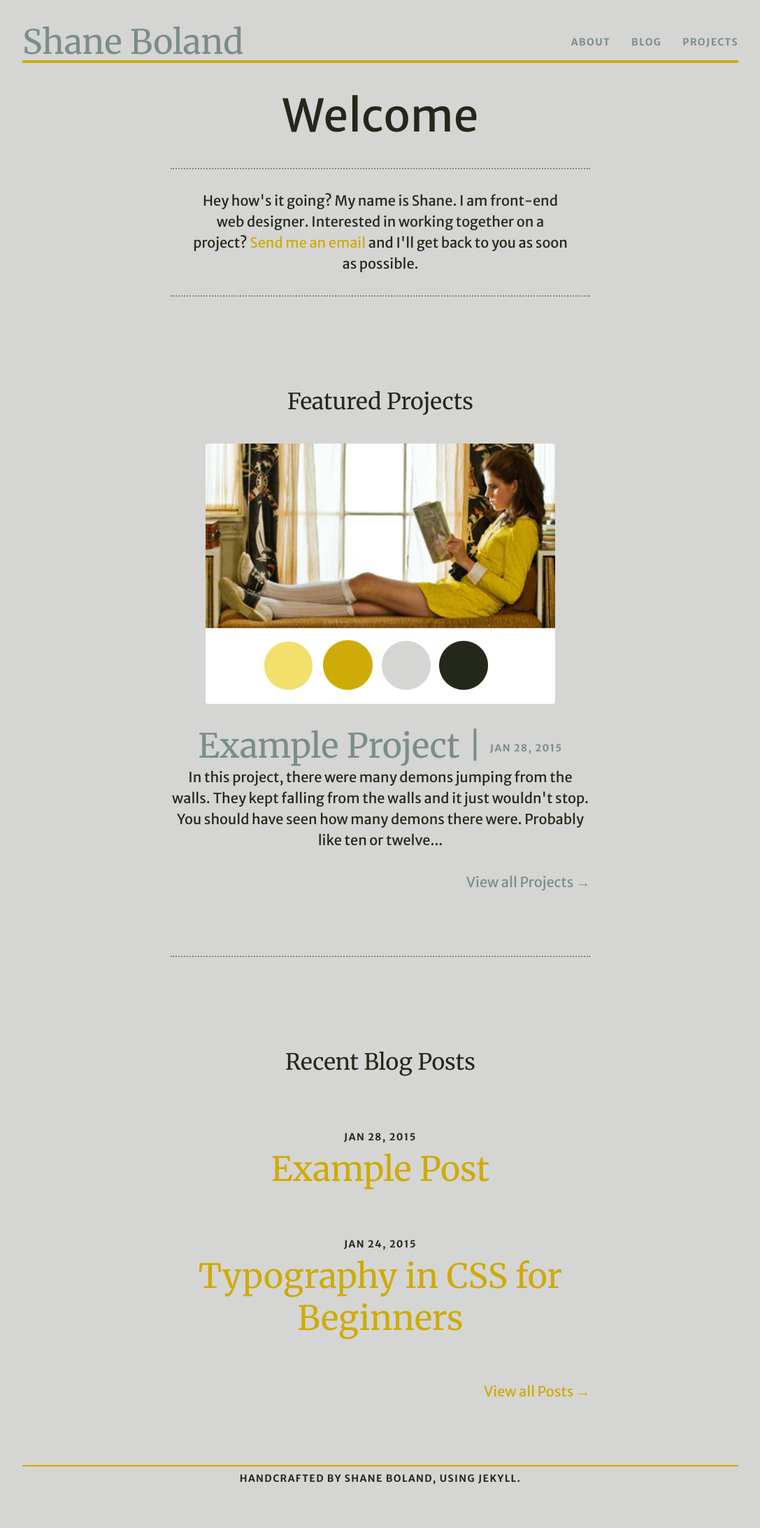
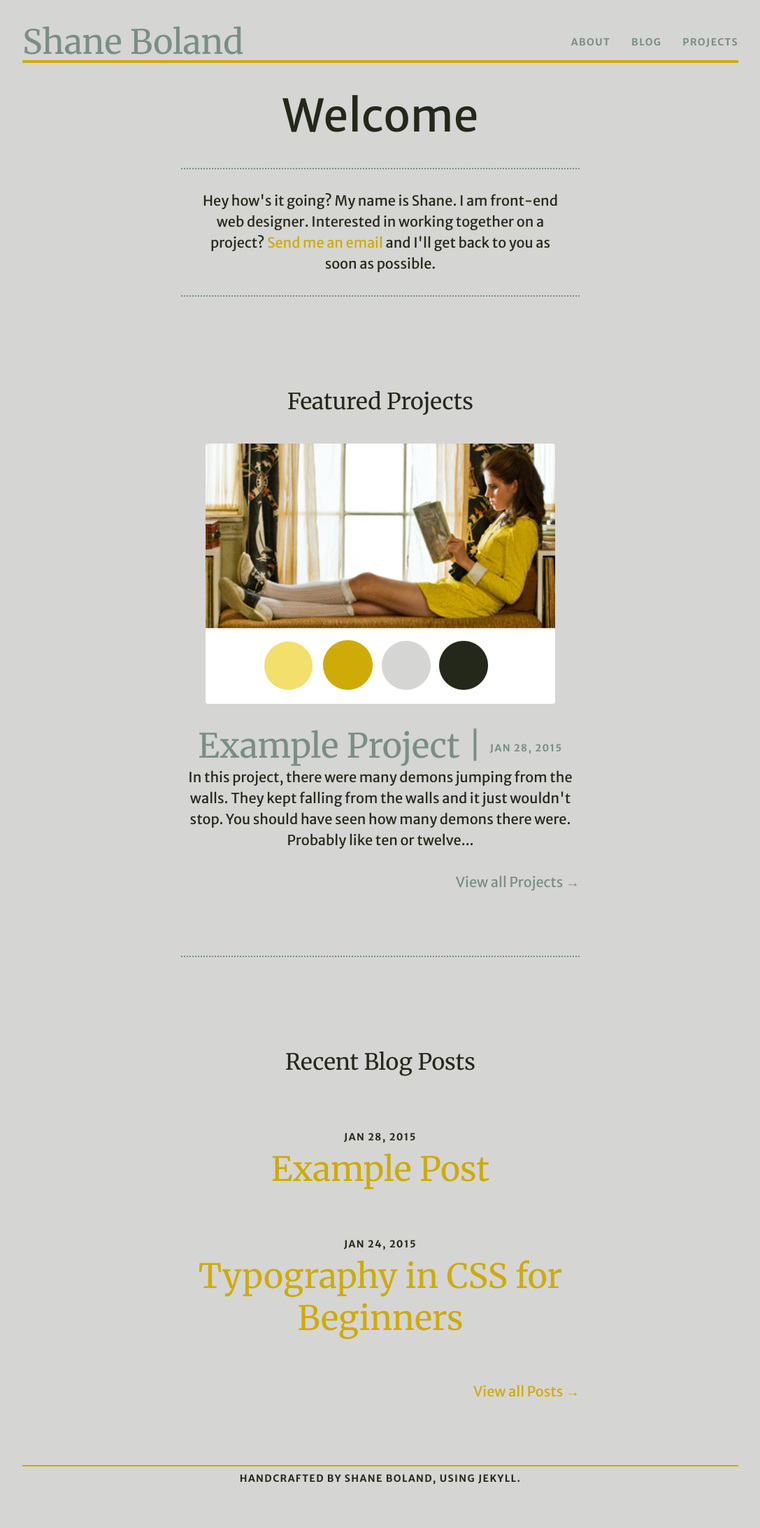
Before and after one commit to shanetheboland/walter, a Jekyll site: the page built from index.html, in a window 1280 px wide. Shown: the whole page at 70% size, without its empty margins (96-1183 px from the left). Built offline with Jekyll 4.4.1, drawn with Linux system fonts in a browser that asks for light colours.

Commit message:
MINOR: added padding to grid

```diff
--- a/_sass/layout/layout.scss
+++ b/_sass/layout/layout.scss
@@ -2,6 +2,7 @@
 	width: 100%;
 	max-width: $content-width;
 	margin: 0 auto;
+	padding: 0 $spacing-unit/2;
 }
 
 section {
```
